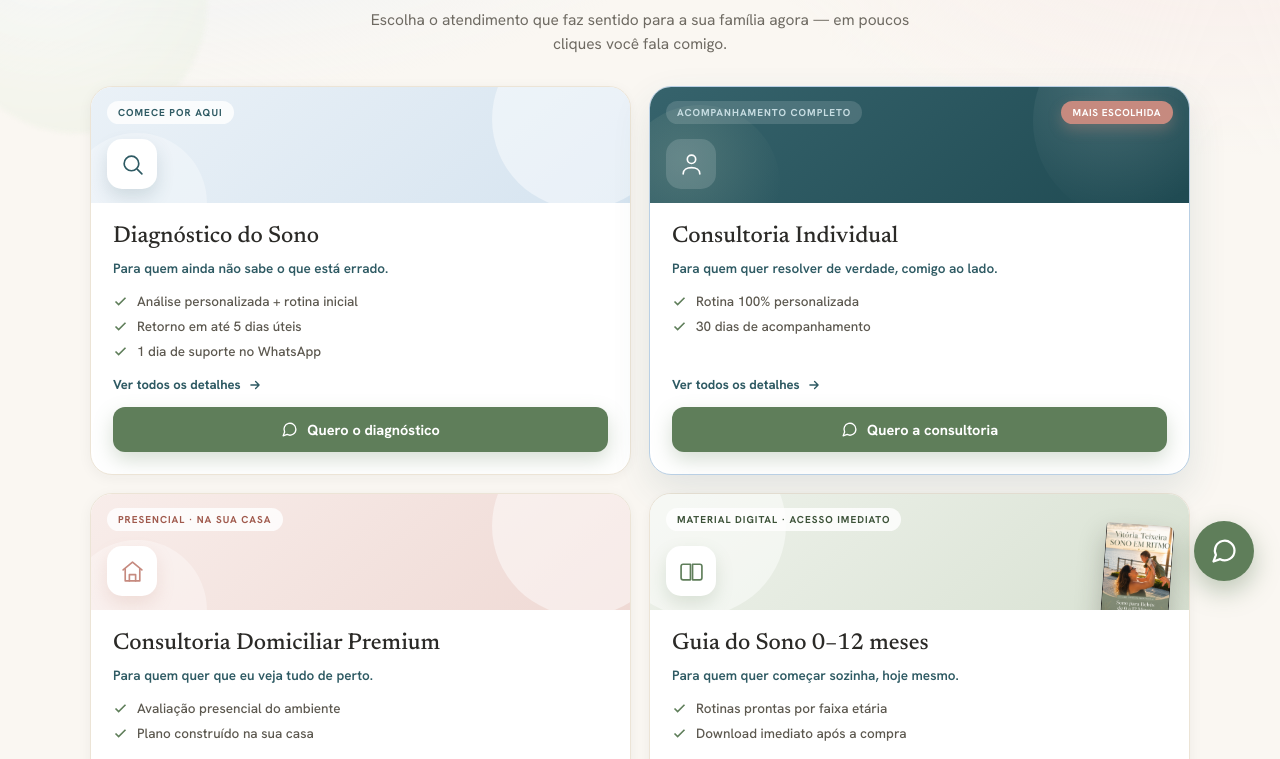
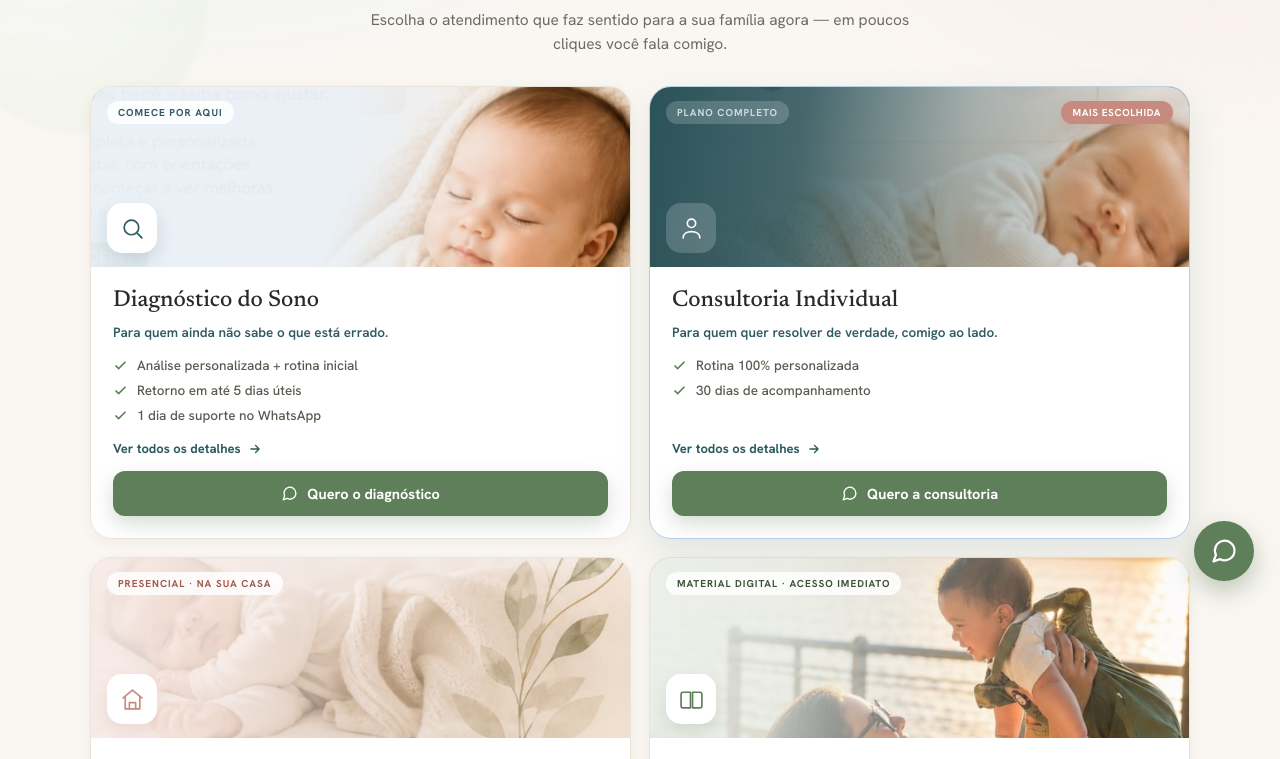
Before and after one commit to AgregaWeb/sonoematernar, a website: page Inicio.dc.html in a window 1280 px wide. Shown: the part 193-952 px from the top of the page. Drawn offline with nearby package versions, Linux system fonts and the light colour scheme.

Commit message:
atualizacao 18082026

```diff
--- a/Inicio.dc.html
+++ b/Inicio.dc.html
@@ -104,10 +104,10 @@
         <!-- 1 · DIAGNÓSTICO DO SONO -->
         <div style="display:flex; flex-direction:column; background:#fff; border:1px solid #ECE4D6; border-radius:22px; overflow:hidden; box-shadow:0 3px 14px rgba(45,42,36,.05); transition:.24s;" style-hover="transform:translateY(-6px); box-shadow:0 24px 46px rgba(45,42,36,.12); border-color:#C4D7E2;">
           <a href="Diagnostico.dc.html" style="display:flex; flex-direction:column; flex:1; text-decoration:none;">
-            <div style="position:relative; height:116px; background:linear-gradient(140deg,#EAF1F7 0%,#D6E4F0 100%); overflow:hidden; flex-shrink:0;">
-              <div style="position:absolute; top:-58px; right:-42px; width:180px; height:180px; border-radius:50%; background:rgba(255,255,255,.44);"></div>
-              <div style="position:absolute; bottom:-70px; left:-24px; width:140px; height:140px; border-radius:50%; background:rgba(255,255,255,.3);"></div>
-              <span style="position:absolute; top:14px; left:16px; font:700 10px 'Hanken Grotesk'; letter-spacing:.1em; text-transform:uppercase; color:#2E5A63; background:rgba(255,255,255,.82); padding:5px 11px; border-radius:999px;">Comece por aqui</span>
+            <div style="position:relative; height:180px; background:#EAF1F7; overflow:hidden; flex-shrink:0;">
+              <img src="./assets/diagnostico-sono.jpeg" alt="Diagnóstico de Sono — Vitória Sono &amp; Maternar" style="position:absolute; inset:0; width:100%; height:100%; object-fit:cover; object-position:50% 47%; transform:scale(1.4); transform-origin:95% 50%;">
+              <div style="position:absolute; inset:0; background:linear-gradient(100deg, rgba(234,241,247,.97) 0%, rgba(234,241,247,.95) 46%, rgba(234,241,247,.5) 60%, rgba(234,241,247,0) 78%);"></div>
+              <span style="position:absolute; top:14px; left:16px; font:700 10px 'Hanken Grotesk'; letter-spacing:.1em; text-transform:uppercase; color:#2E5A63; background:rgba(255,255,255,.85); padding:5px 11px; border-radius:999px;">Comece por aqui</span>
               <span style="position:absolute; bottom:14px; left:16px; width:50px; height:50px; border-radius:15px; background:#fff; display:grid; place-items:center; color:#2E5A63; box-shadow:0 8px 18px rgba(46,90,99,.16);"><svg width="25" height="25" viewBox="0 0 24 24" fill="none" stroke="currentColor" stroke-width="1.6" stroke-linecap="round" stroke-linejoin="round"><circle cx="11" cy="11" r="7"/><path d="m21 21-4.3-4.3"/></svg></span>
             </div>
             <div style="padding:20px 22px 0; display:flex; flex-direction:column; flex:1;">
@@ -130,11 +130,11 @@
         <div style="display:flex; flex-direction:column; background:#fff; border:1.5px solid #B9CFE4; border-radius:22px; overflow:hidden; box-shadow:0 16px 38px rgba(46,90,99,.12); transition:.24s; position:relative;" style-hover="transform:translateY(-6px); box-shadow:0 28px 54px rgba(46,90,99,.2);">
           <span style="position:absolute; top:14px; right:16px; z-index:2; font:700 10px 'Hanken Grotesk'; letter-spacing:.06em; color:#fff; background:#C68A7F; padding:5px 12px; border-radius:999px; box-shadow:0 6px 14px rgba(198,138,127,.3);">MAIS ESCOLHIDA</span>
           <a href="Consultoria Individual.dc.html" style="display:flex; flex-direction:column; flex:1; text-decoration:none;">
-            <div style="position:relative; height:116px; background:linear-gradient(140deg,#36636C 0%,#1F4A52 100%); overflow:hidden; flex-shrink:0;">
-              <div style="position:absolute; top:-66px; right:-44px; width:200px; height:200px; border-radius:50%; background:radial-gradient(circle at 40% 35%, rgba(255,255,255,.14), rgba(255,255,255,0) 70%);"></div>
-              <div style="position:absolute; bottom:-62px; left:-30px; width:160px; height:160px; border-radius:50%; background:radial-gradient(circle at 40% 35%, rgba(183,199,174,.2), rgba(255,255,255,0) 72%);"></div>
-              <span style="position:absolute; top:14px; left:16px; font:700 10px 'Hanken Grotesk'; letter-spacing:.1em; text-transform:uppercase; color:#C7DDE2; background:rgba(255,255,255,.14); padding:5px 11px; border-radius:999px;">Acompanhamento completo</span>
-              <span style="position:absolute; bottom:14px; left:16px; width:50px; height:50px; border-radius:15px; background:rgba(255,255,255,.14); display:grid; place-items:center; color:#fff;"><svg width="25" height="25" viewBox="0 0 24 24" fill="none" stroke="currentColor" stroke-width="1.6" stroke-linecap="round" stroke-linejoin="round"><path d="M16 7a4 4 0 1 1-8 0 4 4 0 0 1 8 0Z"/><path d="M4 21c0-4 3.6-6 8-6s8 2 8 6"/></svg></span>
+            <div style="position:relative; height:180px; background:#1F4A52; overflow:hidden; flex-shrink:0;">
+              <img src="./assets/consultoria-individual.jpeg" alt="Consultoria Premium Individual — Vitória Sono &amp; Maternar" style="position:absolute; inset:0; width:100%; height:100%; object-fit:cover; object-position:50% 91%; transform:scaleX(-1) scale(1.9); transform-origin:40% 50%;">
+              <div style="position:absolute; inset:0; background:linear-gradient(100deg, rgba(31,74,82,.95) 0%, rgba(31,74,82,.82) 28%, rgba(31,74,82,.36) 58%, rgba(31,74,82,.1) 88%);"></div>
+              <span style="position:absolute; top:14px; left:16px; font:700 10px 'Hanken Grotesk'; letter-spacing:.1em; text-transform:uppercase; color:#C7DDE2; background:rgba(255,255,255,.18); padding:5px 11px; border-radius:999px;">Plano completo</span>
+              <span style="position:absolute; bottom:14px; left:16px; width:50px; height:50px; border-radius:15px; background:rgba(255,255,255,.18); display:grid; place-items:center; color:#fff;"><svg width="25" height="25" viewBox="0 0 24 24" fill="none" stroke="currentColor" stroke-width="1.6" stroke-linecap="round" stroke-linejoin="round"><path d="M16 7a4 4 0 1 1-8 0 4 4 0 0 1 8 0Z"/><path d="M4 21c0-4 3.6-6 8-6s8 2 8 6"/></svg></span>
             </div>
             <div style="padding:20px 22px 0; display:flex; flex-direction:column; flex:1;">
               <h2 style="font:500 23px/1.2 'Newsreader',serif; color:#2B2A27; margin:0;">Consultoria Individual</h2>
@@ -154,10 +154,10 @@
         <!-- 3 · DOMICILIAR PREMIUM -->
         <div style="display:flex; flex-direction:column; background:#fff; border:1px solid #ECE4D6; border-radius:22px; overflow:hidden; box-shadow:0 3px 14px rgba(45,42,36,.05); transition:.24s;" style-hover="transform:translateY(-6px); box-shadow:0 24px 46px rgba(45,42,36,.12); border-color:#E1BDB5;">
           <a href="Consultoria Premium.dc.html" style="display:flex; flex-direction:column; flex:1; text-decoration:none;">
-            <div style="position:relative; height:116px; background:linear-gradient(140deg,#F8EDEA 0%,#EFD9D4 100%); overflow:hidden; flex-shrink:0;">
-              <div style="position:absolute; top:-58px; right:-42px; width:180px; height:180px; border-radius:50%; background:rgba(255,255,255,.46);"></div>
-              <div style="position:absolute; bottom:-70px; left:-24px; width:140px; height:140px; border-radius:50%; background:rgba(255,255,255,.32);"></div>
-              <span style="position:absolute; top:14px; left:16px; font:700 10px 'Hanken Grotesk'; letter-spacing:.1em; text-transform:uppercase; color:#A05A4D; background:rgba(255,255,255,.82); padding:5px 11px; border-radius:999px;">Presencial · na sua casa</span>
+            <div style="position:relative; height:180px; background:#F8EDEA; overflow:hidden; flex-shrink:0;">
+              <img src="./assets/consultoria-domiciliar.jpeg" alt="Consultoria Premium Domiciliar — Vitória Sono &amp; Maternar" style="position:absolute; inset:0; width:100%; height:100%; object-fit:cover; object-position:50% 97%;">
+              <div style="position:absolute; inset:0; background:linear-gradient(100deg, rgba(248,237,234,.95) 0%, rgba(248,237,234,.78) 26%, rgba(248,237,234,.3) 56%, rgba(248,237,234,.03) 86%);"></div>
+              <span style="position:absolute; top:14px; left:16px; font:700 10px 'Hanken Grotesk'; letter-spacing:.1em; text-transform:uppercase; color:#A05A4D; background:rgba(255,255,255,.85); padding:5px 11px; border-radius:999px;">Presencial · na sua casa</span>
               <span style="position:absolute; bottom:14px; left:16px; width:50px; height:50px; border-radius:15px; background:#fff; display:grid; place-items:center; color:#C68A7F; box-shadow:0 8px 18px rgba(198,138,127,.2);"><svg width="25" height="25" viewBox="0 0 24 24" fill="none" stroke="currentColor" stroke-width="1.6" stroke-linecap="round" stroke-linejoin="round"><path d="M3 10.5 12 3l9 7.5"/><path d="M5 9.5V21h14V9.5"/><path d="M9 21v-6h6v6"/></svg></span>
             </div>
             <div style="padding:20px 22px 0; display:flex; flex-direction:column; flex:1;">
@@ -178,11 +178,11 @@
         <!-- 4 · GUIA DO SONO -->
         <div style="display:flex; flex-direction:column; background:#fff; border:1px solid #ECE4D6; border-radius:22px; overflow:hidden; box-shadow:0 3px 14px rgba(45,42,36,.05); transition:.24s;" style-hover="transform:translateY(-6px); box-shadow:0 24px 46px rgba(45,42,36,.12); border-color:#D8E1D2;">
           <a href="Guia 0-3 meses.dc.html" style="display:flex; flex-direction:column; flex:1; text-decoration:none;">
-            <div style="position:relative; height:116px; background:linear-gradient(140deg,#EEF2EB 0%,#D8E1D2 100%); overflow:hidden; flex-shrink:0;">
-              <div style="position:absolute; top:-58px; left:-44px; width:180px; height:180px; border-radius:50%; background:rgba(255,255,255,.46);"></div>
-              <span style="position:absolute; top:14px; left:16px; font:700 10px 'Hanken Grotesk'; letter-spacing:.1em; text-transform:uppercase; color:#3C5238; background:rgba(255,255,255,.82); padding:5px 11px; border-radius:999px;">Material digital · acesso imediato</span>
+            <div style="position:relative; height:180px; background:#EEF2EB; overflow:hidden; flex-shrink:0;">
+              <img src="./assets/capa-guia-0-12.jpeg" alt="Guia do Sono 0–12 meses" style="position:absolute; inset:0; width:100%; height:100%; object-fit:cover; object-position:50% 32%; transform:scale(1.2);">
+              <div style="position:absolute; inset:0; background:linear-gradient(100deg, rgba(238,242,235,.95) 0%, rgba(238,242,235,.78) 26%, rgba(238,242,235,.3) 56%, rgba(238,242,235,.03) 86%);"></div>
+              <span style="position:absolute; top:14px; left:16px; font:700 10px 'Hanken Grotesk'; letter-spacing:.1em; text-transform:uppercase; color:#3C5238; background:rgba(255,255,255,.85); padding:5px 11px; border-radius:999px;">Material digital · acesso imediato</span>
               <span style="position:absolute; bottom:14px; left:16px; width:50px; height:50px; border-radius:15px; background:#fff; display:grid; place-items:center; color:#5F7E5A; box-shadow:0 8px 18px rgba(95,126,90,.18);"><svg width="25" height="25" viewBox="0 0 24 24" fill="none" stroke="currentColor" stroke-width="1.6" stroke-linecap="round" stroke-linejoin="round"><path d="M2 7a2 2 0 0 1 2-2h7v15H4a2 2 0 0 1-2-2Z"/><path d="M22 7a2 2 0 0 0-2-2h-7v15h7a2 2 0 0 0 2-2Z"/></svg></span>
-              <img src="./assets/capa-guia-0-12.jpeg" alt="Capa do Guia do Sono 0–12 meses" style="position:absolute; bottom:-18px; right:18px; width:68px; height:104px; object-fit:cover; border-radius:4px 7px 7px 4px; box-shadow:0 12px 26px rgba(45,42,36,.26); transform:rotate(4deg);">
             </div>
             <div style="padding:20px 22px 0; display:flex; flex-direction:column; flex:1;">
               <h2 style="font:500 23px/1.2 'Newsreader',serif; color:#2B2A27; margin:0;">Guia do Sono 0–12 meses</h2>
```
Also changed, not shown: responsive.css (+10 -0 lines), assets/consultoria-domiciliar.jpeg (added), assets/consultoria-individual.jpeg (added), assets/diagnostico-sono.jpeg (added).
